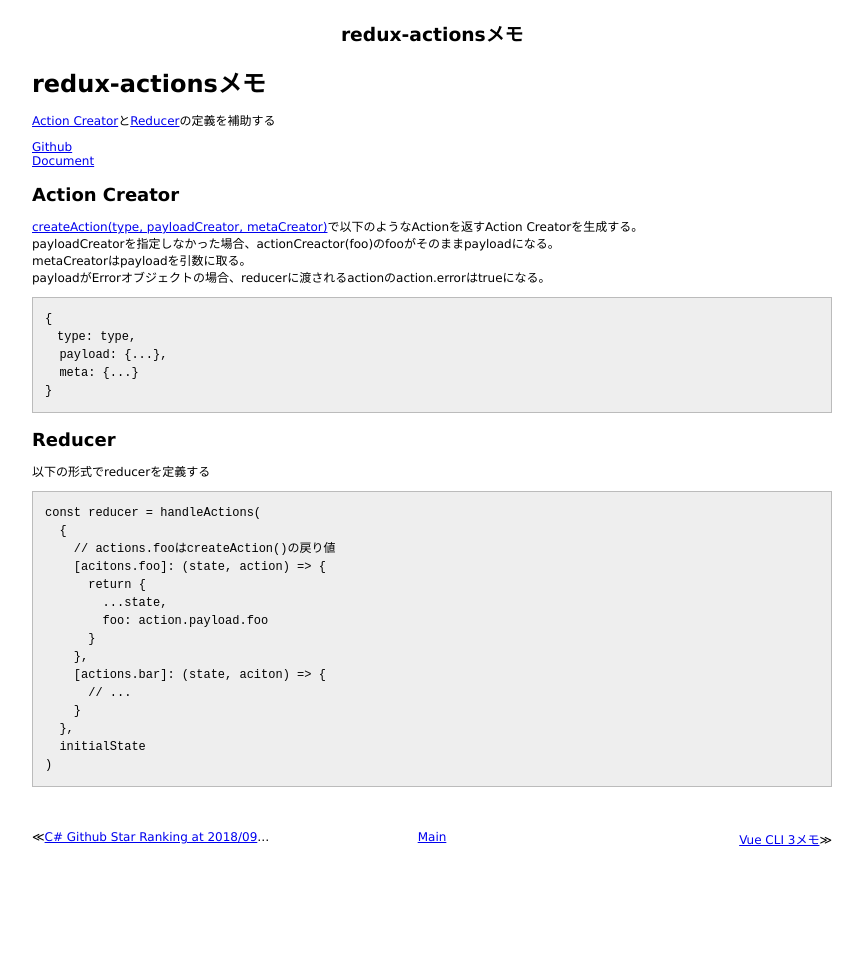
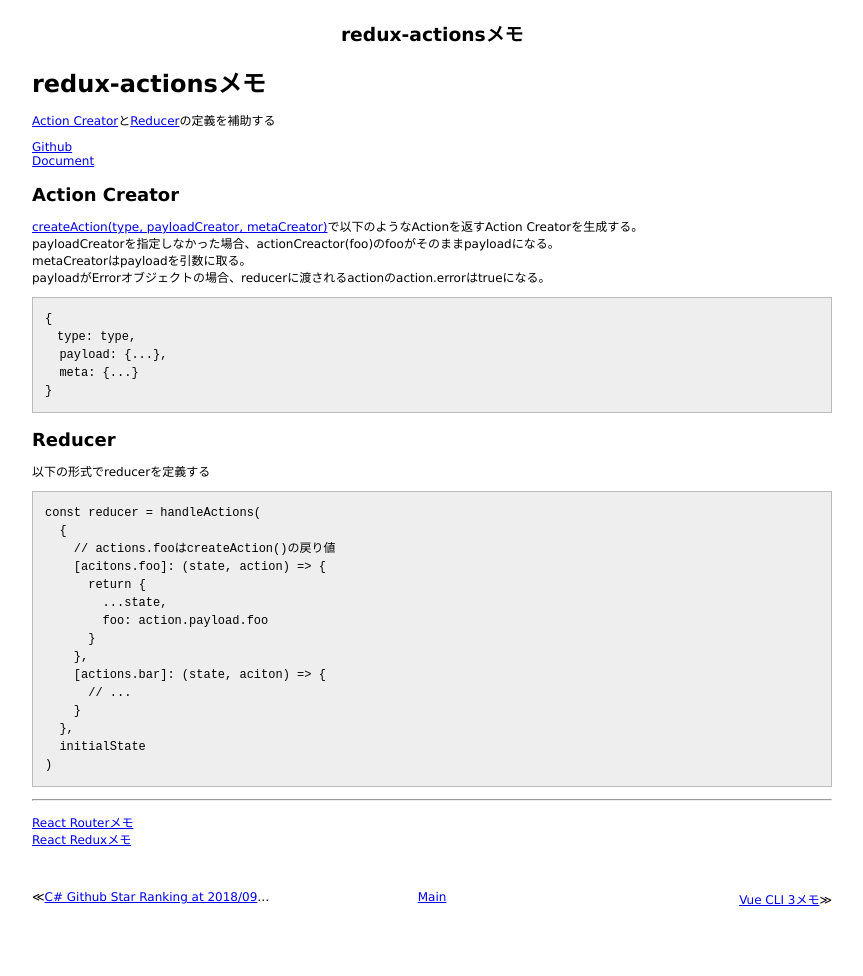
Before and after one commit to 38elements/38elements.github.com, a Jekyll site: the page built from _posts/2018-09-08-redux-actions.md, in a window 1280 px wide. Shown: the whole page, without its empty margins (208-1071 px from the left). Built offline with Jekyll 4.4.1, drawn with Linux system fonts in a browser that asks for light colours; before the commit the page ends 916 px from its top, so only the background shows below that.

Commit message:
Update 2018-09-08-redux-actions.md

````diff
--- a/_posts/2018-09-08-redux-actions.md
+++ b/_posts/2018-09-08-redux-actions.md
@@ -46,3 +46,8 @@ const reducer = handleActions(
   initialState
 )
 ```
+
+<hr/>
+
+[React Routerメモ](/2017/04/29/react-router.html)
+[React Reduxメモ](/2017/04/29/react-redux.html)
````
